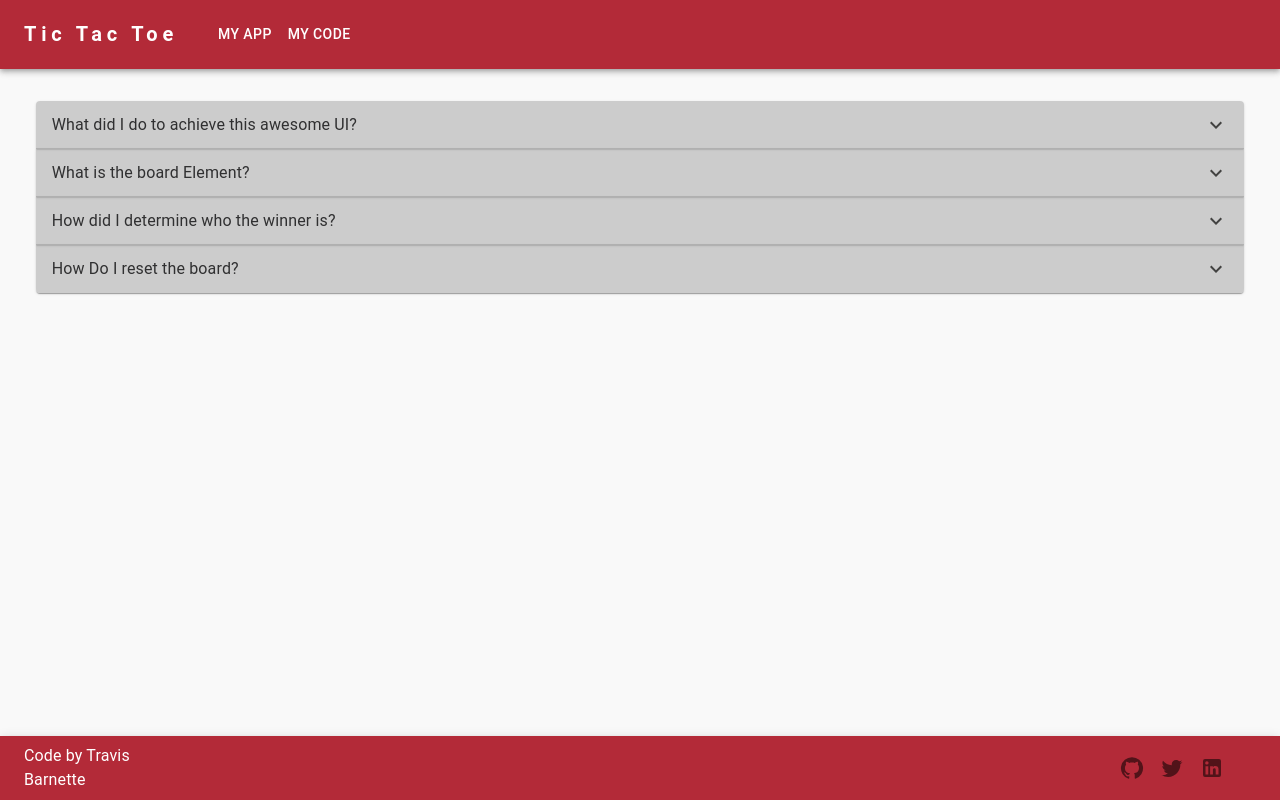
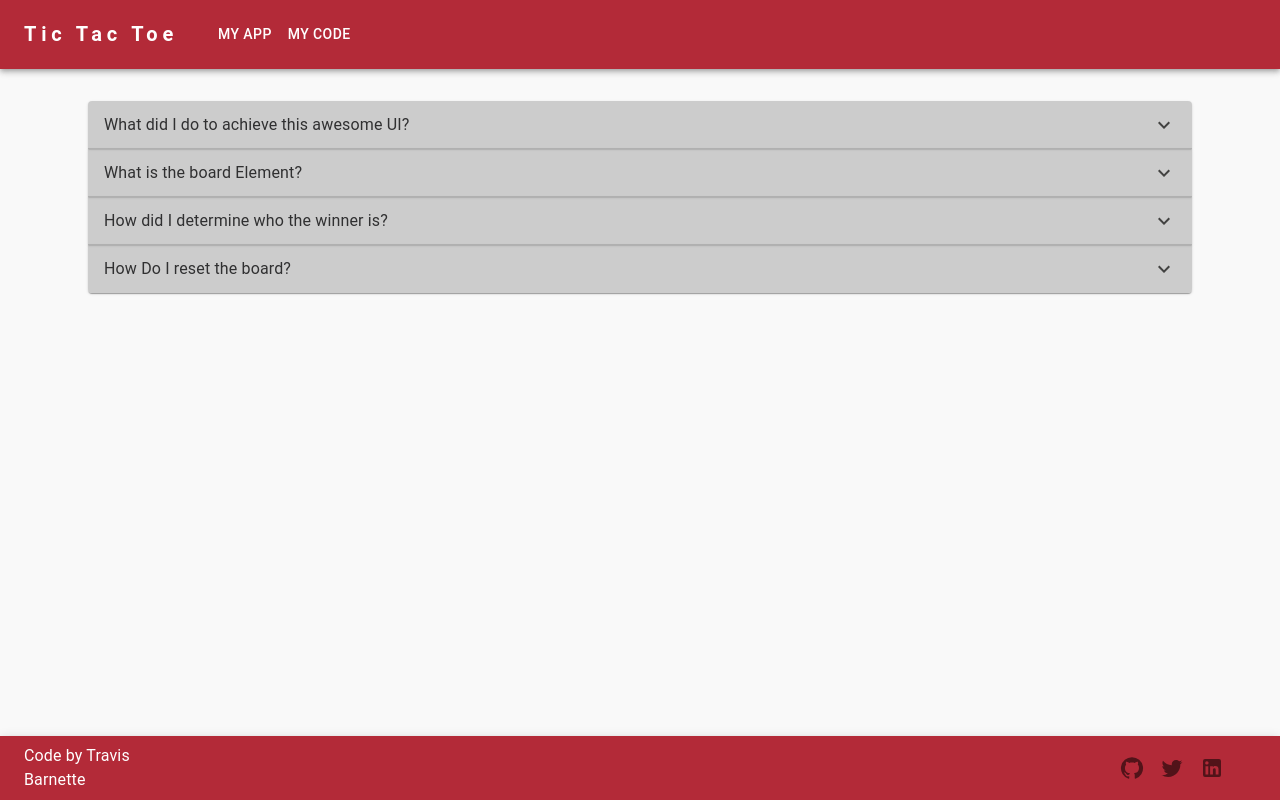
Before and after one commit to barnettet31/promineo-week-11, a React (Vite) app: page /#/code in a window 1280 px wide. Built offline with nearby package versions, Linux system fonts and the light colour scheme.

Commit message:
adjusted code container for sizing

```diff
--- a/src/components/code-container/code-container.component.tsx
+++ b/src/components/code-container/code-container.component.tsx
@@ -2,6 +2,7 @@ import {
   Accordion,
   AccordionDetails,
   AccordionSummary,
+  Container,
   Typography,
 } from "@mui/material";
 import ExpandMoreIcon from "@mui/icons-material/ExpandMore";
@@ -90,7 +91,7 @@ const resetBoardCode = `const resetBoard = ()=> setTimeout(()=>{
   setBoard(initialBoardState);
 }, 500);`;
   return (
-    <div>
+    <Container>
       <Accordion>
         <AccordionSummary
           expandIcon={<ExpandMoreIcon color="info" />}
@@ -161,6 +162,6 @@ const resetBoardCode = `const resetBoard = ()=> setTimeout(()=>{
           <CodeElement type="typescript" code={resetBoardCode} />
         </AccordionDetails>
       </Accordion>
-    </div>
+    </Container>
   );
 };
```
